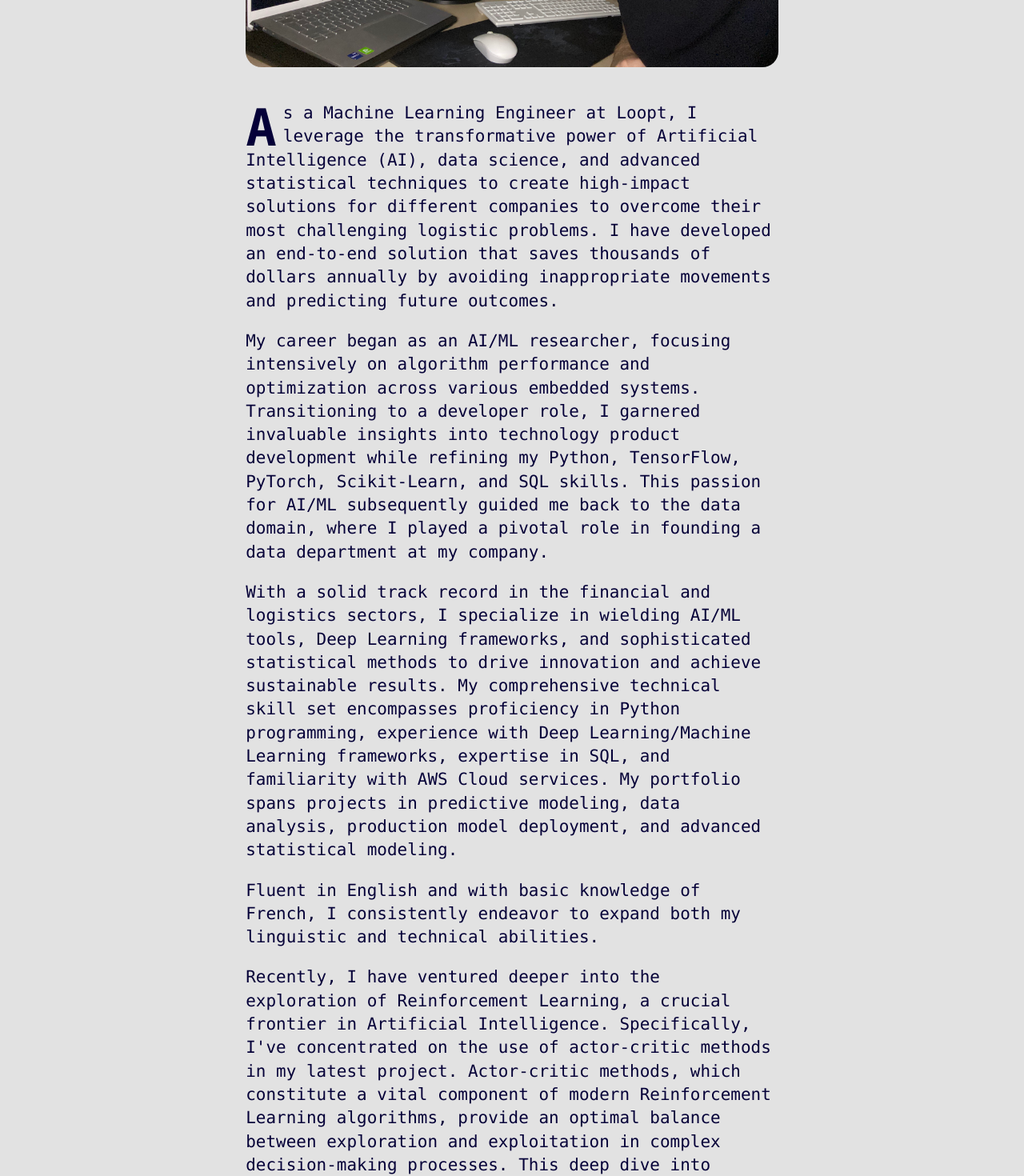
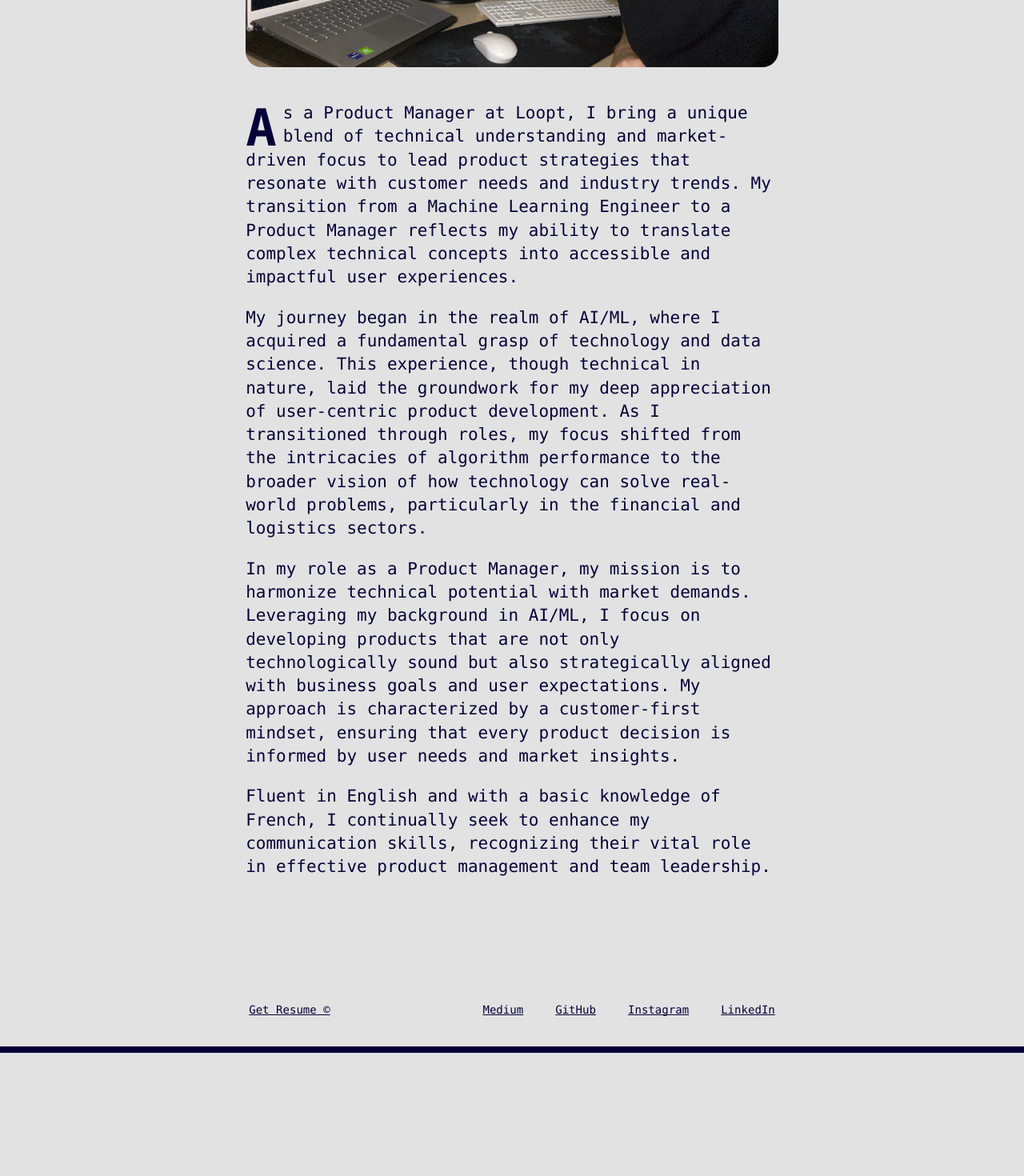
Before and after one commit to HenriPett/henr.dev, a Next.js app: page /about in a window 1280 px wide. Shown: the part 660-2130 px from the top of the page at 80% size. After the commit the page ends 1976 px from the top, so only its background shows below. Built offline with nearby package versions, Linux system fonts and the light colour scheme.

Commit message:
Update about.js

```diff
--- a/pages/about.js
+++ b/pages/about.js
@@ -25,36 +25,16 @@ const About = () => (
           </section>
           <section>
             <p>
-              <span className='dropCap'>A</span>s a Machine Learning Engineer at Loopt, I leverage the transformative power
-              of Artificial Intelligence (AI), data science, and advanced statistical techniques
-              to create high-impact solutions for different companies to overcome their most
-              challenging logistic problems. I have developed an end-to-end solution that saves
-              thousands of dollars annually by avoiding inappropriate movements and predicting future outcomes.
+              <span className='dropCap'>A</span>s a Product Manager at Loopt, I bring a unique blend of technical understanding and market-driven focus to lead product strategies that resonate with customer needs and industry trends. My transition from a Machine Learning Engineer to a Product Manager reflects my ability to translate complex technical concepts into accessible and impactful user experiences.
             </p>
             <p>
-              My career began as an AI/ML researcher, focusing intensively on algorithm performance and
-              optimization across various embedded systems. Transitioning to a developer role, I garnered
-              invaluable insights into technology product development while refining my Python, TensorFlow,
-              PyTorch, Scikit-Learn, and SQL skills. This passion for AI/ML subsequently guided me back to the
-              data domain, where I played a pivotal role in founding a data department at my company.
+              My journey began in the realm of AI/ML, where I acquired a fundamental grasp of technology and data science. This experience, though technical in nature, laid the groundwork for my deep appreciation of user-centric product development. As I transitioned through roles, my focus shifted from the intricacies of algorithm performance to the broader vision of how technology can solve real-world problems, particularly in the financial and logistics sectors.
             </p>
             <p>
-              With a solid track record in the financial and logistics sectors, I specialize in wielding
-              AI/ML tools, Deep Learning frameworks, and sophisticated statistical methods to drive innovation
-              and achieve sustainable results. My comprehensive technical skill set encompasses proficiency in
-              Python programming, experience with Deep Learning/Machine Learning frameworks, expertise in SQL,
-              and familiarity with AWS Cloud services. My portfolio spans projects in predictive modeling, data analysis, production
-              model deployment, and advanced statistical modeling.
+              In my role as a Product Manager, my mission is to harmonize technical potential with market demands. Leveraging my background in AI/ML, I focus on developing products that are not only technologically sound but also strategically aligned with business goals and user expectations. My approach is characterized by a customer-first mindset, ensuring that every product decision is informed by user needs and market insights.
             </p>
             <p>
-              Fluent in English and with basic knowledge of French, I consistently endeavor to expand both my linguistic and technical abilities.
-            </p>
-            <p>
-              Recently, I have ventured deeper into the exploration of Reinforcement Learning, a crucial frontier in Artificial Intelligence.
-              Specifically, I've concentrated on the use of actor-critic methods in my latest project. Actor-critic methods, which
-              constitute a vital component of modern Reinforcement Learning algorithms, provide an optimal balance between exploration and
-              exploitation in complex decision-making processes. This deep dive into adaptive algorithms has not only expanded my
-              expertise but also provided a fresh impetus to my commitment towards driving innovative solutions in AI.
+              Fluent in English and with a basic knowledge of French, I continually seek to enhance my communication skills, recognizing their vital role in effective product management and team leadership.
             </p>
           </section>
         </div>
```
